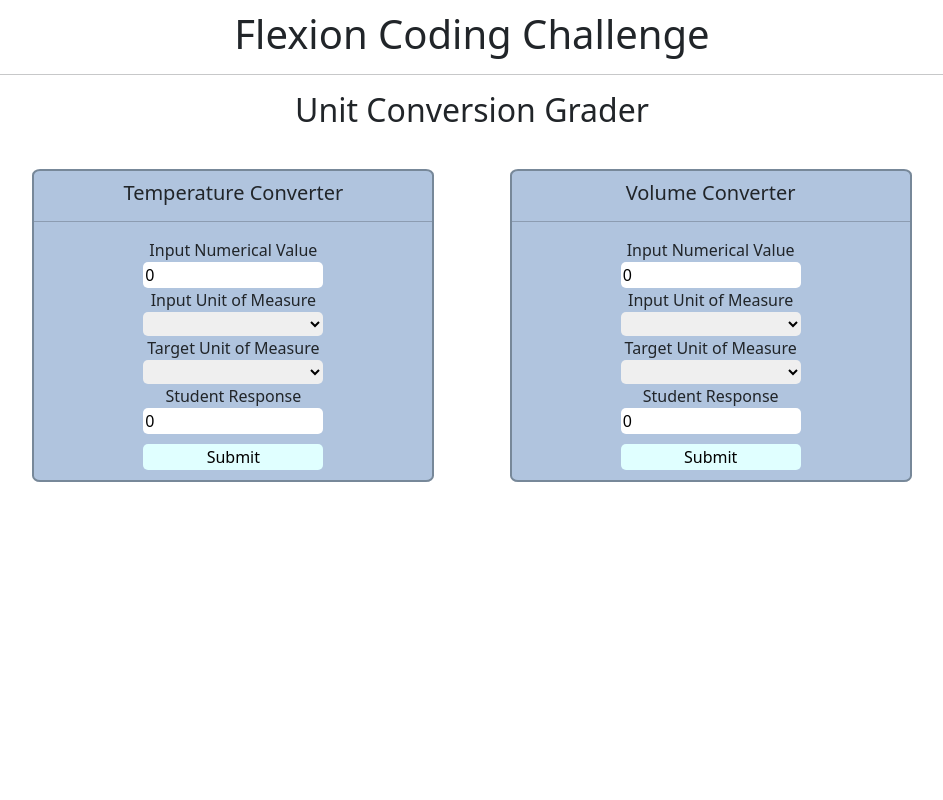
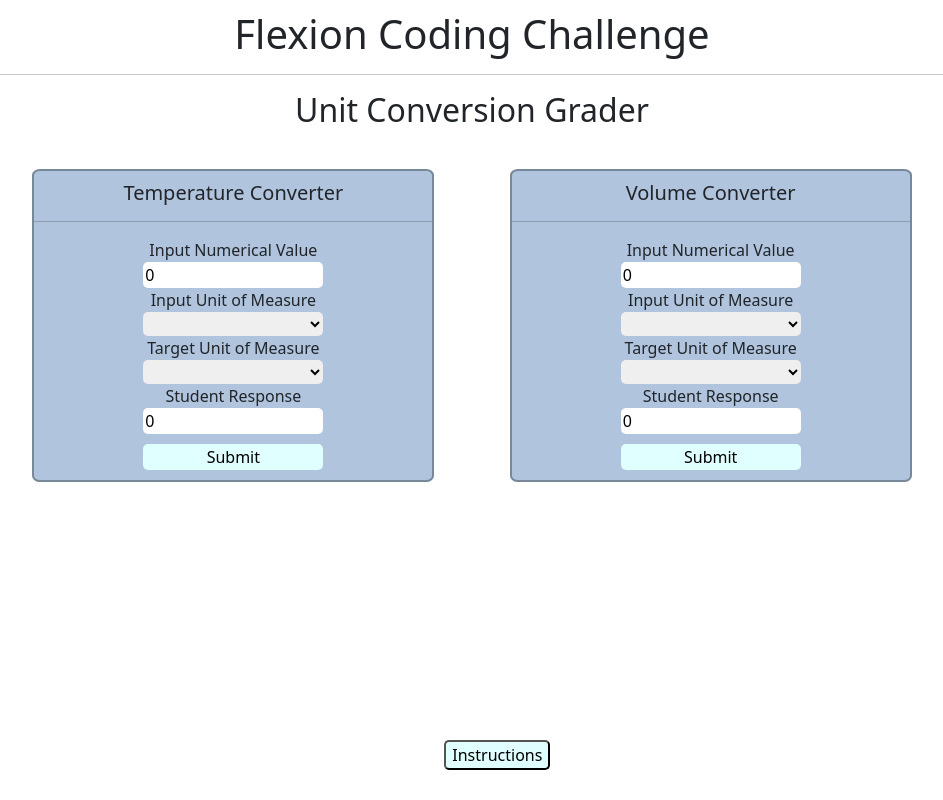
Before and after one commit to maxmcgregor/AirbnbCodeSample, an Angular app: page / in a window 1280 px wide. Shown: the whole page, without its empty margins (168-1111 px from the left). Built offline with nearby package versions, Linux system fonts and the light colour scheme.

Commit message:
redeployed instructions and grading to aws

```diff
--- a/src/app/components/converter/converter.component.css
+++ b/src/app/components/converter/converter.component.css
@@ -95,3 +95,10 @@ td {
   margin-right: 50px;
   border-bottom: 1px solid;
 }
+
+.getInstructions{
+  position: absolute;
+  bottom: 20px;
+  margin-top: 15px;
+  float: right;
+}
--- a/src/app/components/converter/converter.component.html
+++ b/src/app/components/converter/converter.component.html
@@ -150,6 +150,18 @@
   Student Letter Grade: {{letterGrade}}
   <br>
   <button (click)="resetAnswerHistory(); letterGradeReset(); numberGradeReset()">
-    Clear Answer History
+    Finish Student
   </button>
 </div>
+
+<button (click)="instructionsToggle()" *ngIf="!needInstructions" class="getInstructions">Instructions</button>
+<div *ngIf="needInstructions" class="getInstructions">
+  <br><br>
+  1) One at a time, enter all problems and student responses for each question on each student's worksheet.
+  <br>
+  2) Upon entering all student responses, click Grade Student Paper button.
+  <br>
+  3) Once student grade is logged, click Finish Grading Student.
+  <br>
+<button (click)="instructionsToggle()" class="hideInstructions">Hide Instructions</button>
+</div>
--- a/src/app/components/converter/converter.component.ts
+++ b/src/app/components/converter/converter.component.ts
@@ -10,6 +10,7 @@ import { ResponseCard } from 'src/app/models/response-card';
 })
 export class ConverterComponent implements OnInit {
 
+  needInstructions: boolean = false;
   numberGrade: number = 0;
   letterGrade: string = '';
   volResponseCard: ResponseCard = new ResponseCard();
@@ -35,6 +36,10 @@ export class ConverterComponent implements OnInit {
 
   resetAnswerHistory() {
     this.answerHistory = [];
+  }
+
+  instructionsToggle() {
+    this.needInstructions = !this.needInstructions;
   }
 
   rounder(inputValue: number):number {
```
Also changed, not shown: 1 other file (tests, documents, lock files or other folders).
